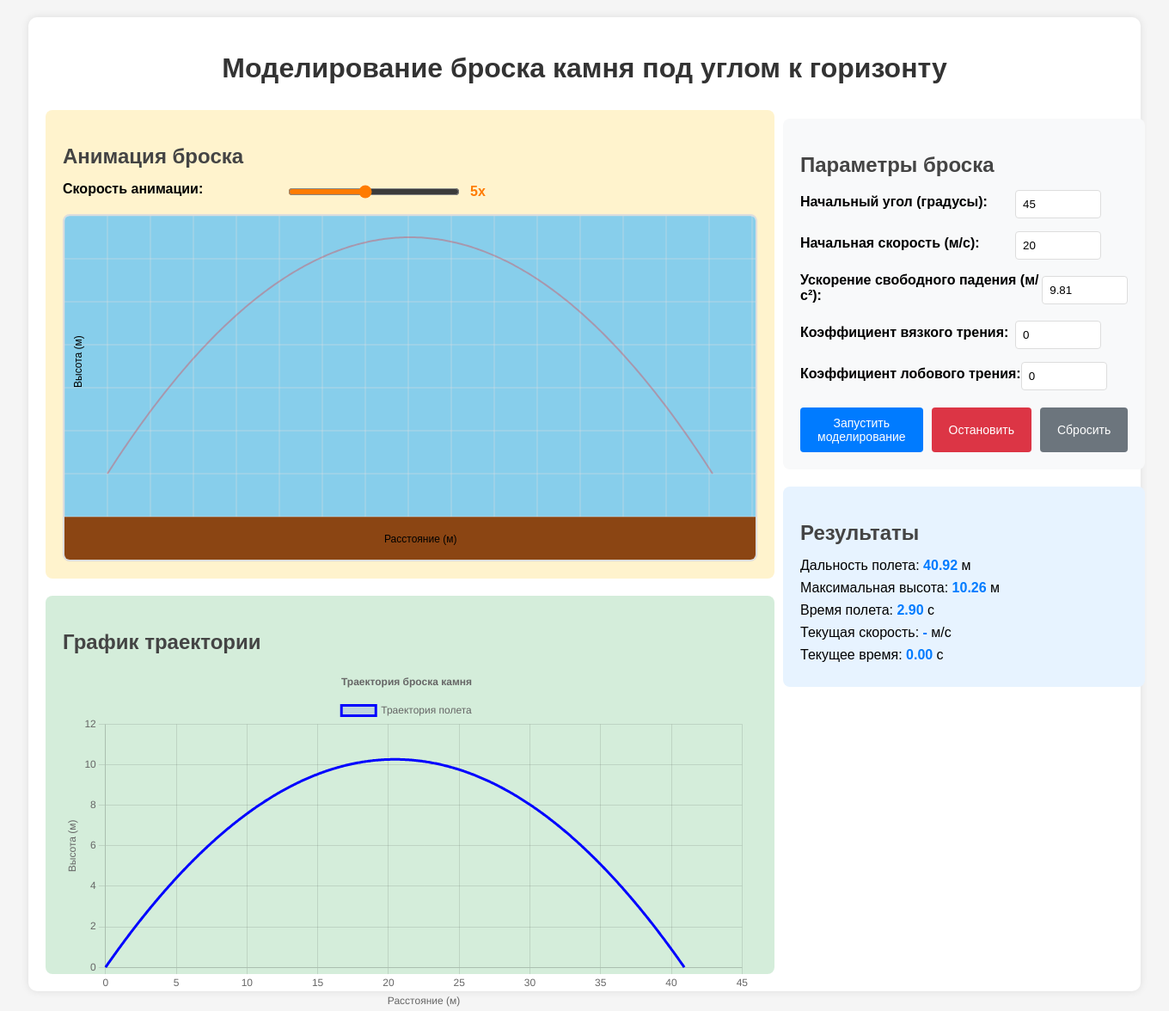
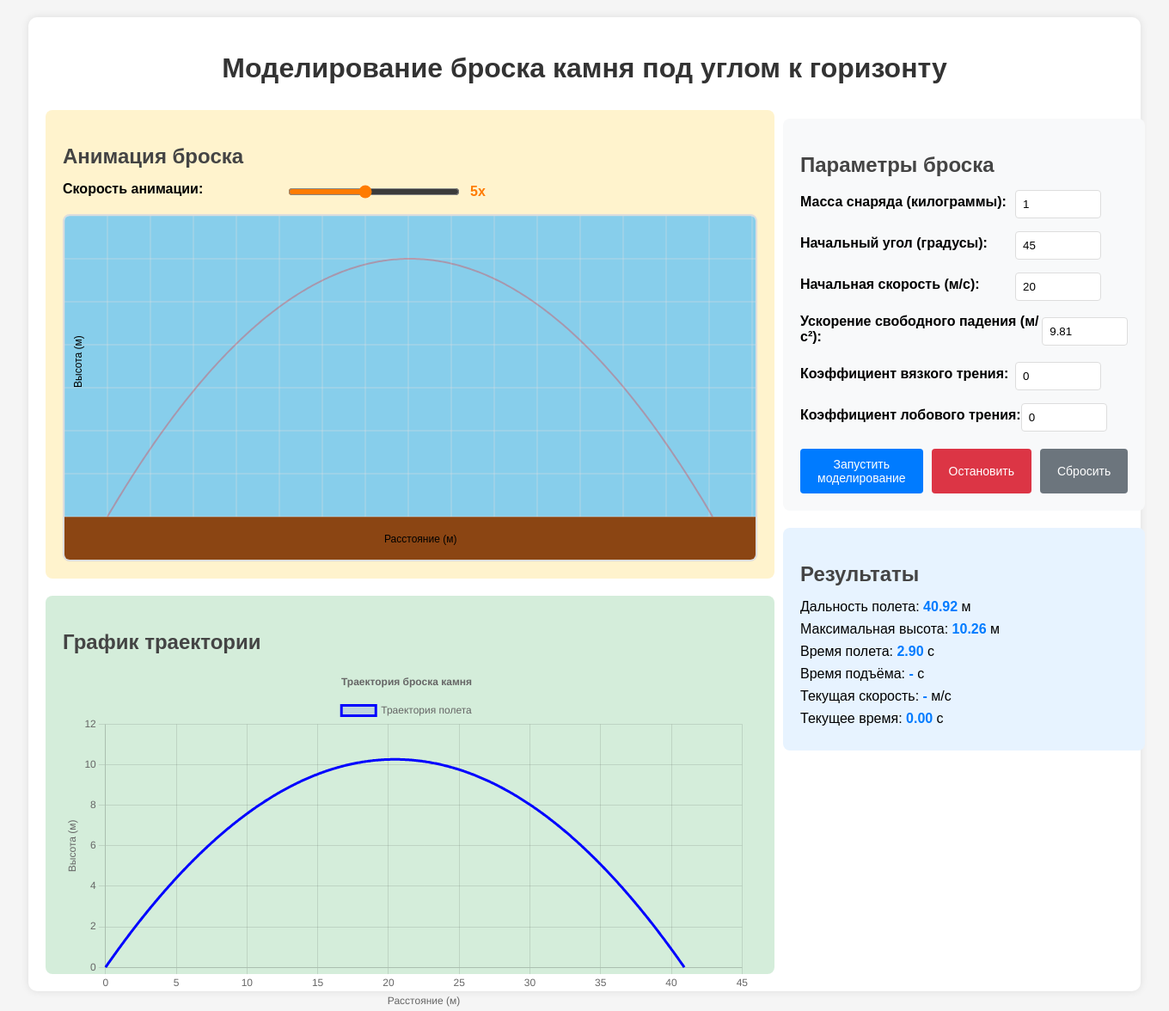
Before and after one commit to Leg15Coder/ThisIsTempory, a FastAPI app: page /physics/M1/ in a window 1360 px wide. Shown: the whole page at 86% size. Run offline with FastAPI, Linux system fonts and the light colour scheme.

Commit message:
Добавлена возможность изменять массу снаряда и добавлены новые характеристики при расчёте

```diff
--- a/app/physics/models/M1.py
+++ b/app/physics/models/M1.py
@@ -10,6 +10,7 @@ router = APIRouter(prefix="/physics/M1")
 
 
 class TrajectoryRequest(BaseModel):
+    mass: float = 1.
     angle: float
     velocity: float
     gravity: float = 9.81
@@ -41,11 +42,12 @@ class ErrorResponse(BaseModel):
 
 class ProjectileMotion:
     def __init__(self, angle: float, velocity: float, gravity: float,
-                 viscous_friction: float, drag_coefficient: float):
+                 viscous_friction: float, drag_coefficient: float, mass: float):
         self.MAX_OPERATIONS = 10 ** 3
         self.angle = math.radians(angle)  # преобразуем в радианы
         self.v0 = velocity
         self.g = gravity
+        self.mass = mass
         self.k_viscous = viscous_friction  # коэффициент вязкого трения
         self.k_drag = drag_coefficient  # коэффициент лобового сопротивления
 
@@ -80,9 +82,9 @@ class ProjectileMotion:
             drag_force_y = -self.k_drag * current_v * current_vy
             viscous_force_y = -self.k_viscous * current_vy
 
-            # Ускорения (F = ma, для удобства предполагаем массу = 1)
-            ax = drag_force_x + viscous_force_x
-            ay = -self.g + drag_force_y + viscous_force_y
+            # Ускорения (F = ma)
+            ax = (drag_force_x + viscous_force_x) / self.mass
+            ay = -self.g + (drag_force_y + viscous_force_y) / self.mass
 
             # Новые скорости и координаты
             new_vx = current_vx + ax * dt
@@ -115,6 +117,8 @@ async def render_m1(request: Request):
 async def calculate_trajectory(request: TrajectoryRequest):
     try:
         # Валидация входных данных
+        if request.mass <= 0:
+            raise HTTPException(status_code=400, detail="Масса должна быть положительна")
         if not (0 <= request.angle <= 90):
             raise HTTPException(status_code=400, detail="Угол должен быть между 0 и 90 градусами")
         if request.velocity <= 0:
@@ -128,6 +132,7 @@ async def calculate_trajectory(request: TrajectoryRequest):
 
         # Создаем модель
         projectile = ProjectileMotion(
+            mass=request.mass,
             angle=request.angle,
             velocity=request.velocity,
             gravity=request.gravity,
--- a/app/static/js/physics/M1.js
+++ b/app/static/js/physics/M1.js
@@ -103,11 +103,11 @@ class ProjectileAnimation {
         const maxY = Math.max(...this.trajectoryData.map(p => p.y));
 
         const scaleX = (width - 100) / (maxX || 1);
-        const scaleY = (height - 75) / (maxY || 1);
+        const scaleY = (height - 50) / (maxY || 1);
 
         return {
             x: 50 + point.x * scaleX,
-            y: height - 50 - point.y * scaleY
+            y: height - point.y * scaleY
         };
     }
 
@@ -168,6 +168,10 @@ class ProjectileAnimation {
                 Math.pow((this.trajectoryData[this.currentPointIndex].y - this.trajectoryData[Math.max(0, this.currentPointIndex-1)].y) / 0.01, 2)
             );
 
+            if (this.trajectoryData[this.currentPointIndex].y >= this.trajectoryData[Math.max(0, this.currentPointIndex-1)].y) {
+                document.getElementById('height-time').textContent = time.toFixed(2);;
+            }
+
             document.getElementById('current-time').textContent = time.toFixed(2);
             document.getElementById('current-speed').textContent = speed.toFixed(2);
         }
@@ -176,6 +180,7 @@ class ProjectileAnimation {
     animate() {
         if (this.currentPointIndex >= this.trajectoryData.length) {
             this.stopAnimation();
+            document.getElementById('current-speed').textContent = 0;
             return;
         }
 
@@ -211,6 +216,7 @@ class ProjectileAnimation {
         this.drawStaticElements();
 
         document.getElementById('current-time').textContent = '0.00';
+        document.getElementById('height-time').textContent = '0.00';
         document.getElementById('current-speed').textContent = '-';
     }
 
@@ -230,6 +236,7 @@ window.addEventListener('load', () => {
 
 async function calculateTrajectory() {
     const data = {
+        mass: parseFloat(document.getElementById('mass').value),
         angle: parseFloat(document.getElementById('angle').value),
         velocity: parseFloat(document.getElementById('velocity').value),
         gravity: parseFloat(document.getElementById('gravity').value),
@@ -261,7 +268,7 @@ async function calculateTrajectory() {
             throw new Error(result.error || 'Неизвестная ошибка');
         }
     } catch (error) {
-        console.error('Error:', error);
+        console.error('Ошибка:', error);
         alert('Ошибка: ' + error.message);
     }
 }
--- a/app/templates/physics/M1.html
+++ b/app/templates/physics/M1.html
@@ -36,6 +36,11 @@
                 <div class="input-panel">
             <h2>Параметры броска</h2>
             <div class="input-group">
+                <label for="angle">Масса снаряда (килограммы):</label>
+                <input type="number" id="mass" value="1" step="0.01" min="0">
+            </div>
+
+            <div class="input-group">
                 <label for="angle">Начальный угол (градусы):</label>
                 <input type="number" id="angle" value="45" step="0.01" min="0" max="90">
             </div>
@@ -73,6 +78,7 @@
                 <p>Дальность полета: <span id="range">-</span> м</p>
                 <p>Максимальная высота: <span id="max-height">-</span> м</p>
                 <p>Время полета: <span id="flight-time">-</span> с</p>
+                <p>Время подъёма: <span id="height-time">-</span> с</p>
                 <p>Текущая скорость: <span id="current-speed">-</span> м/с</p>
                 <p>Текущее время: <span id="current-time">0.00</span> с</p>
             </div>
```
